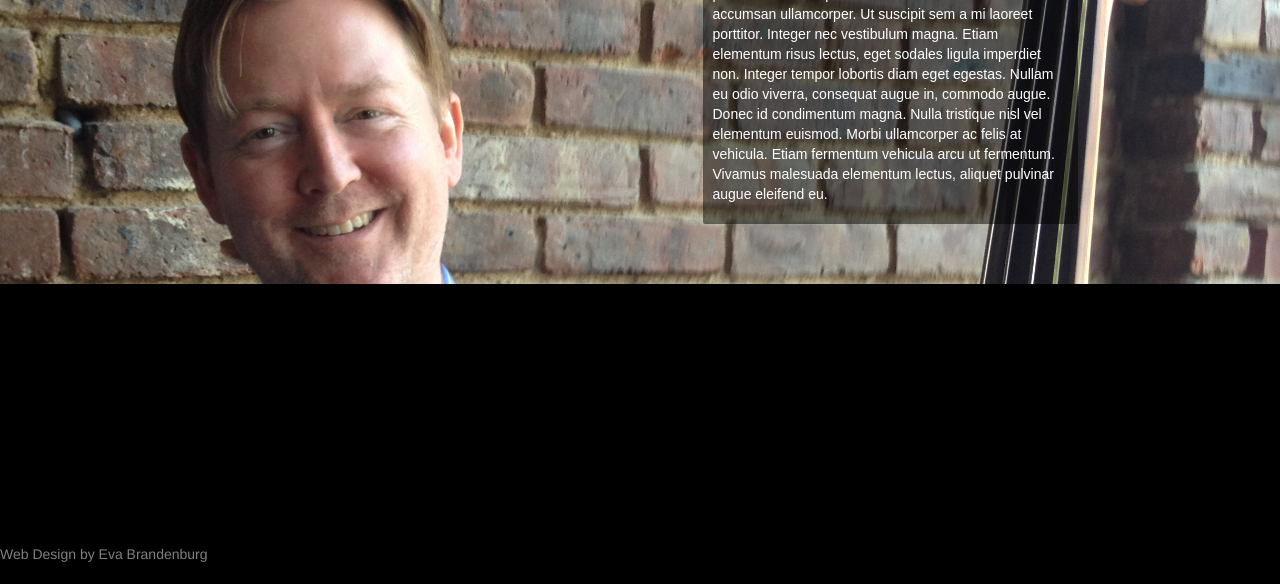
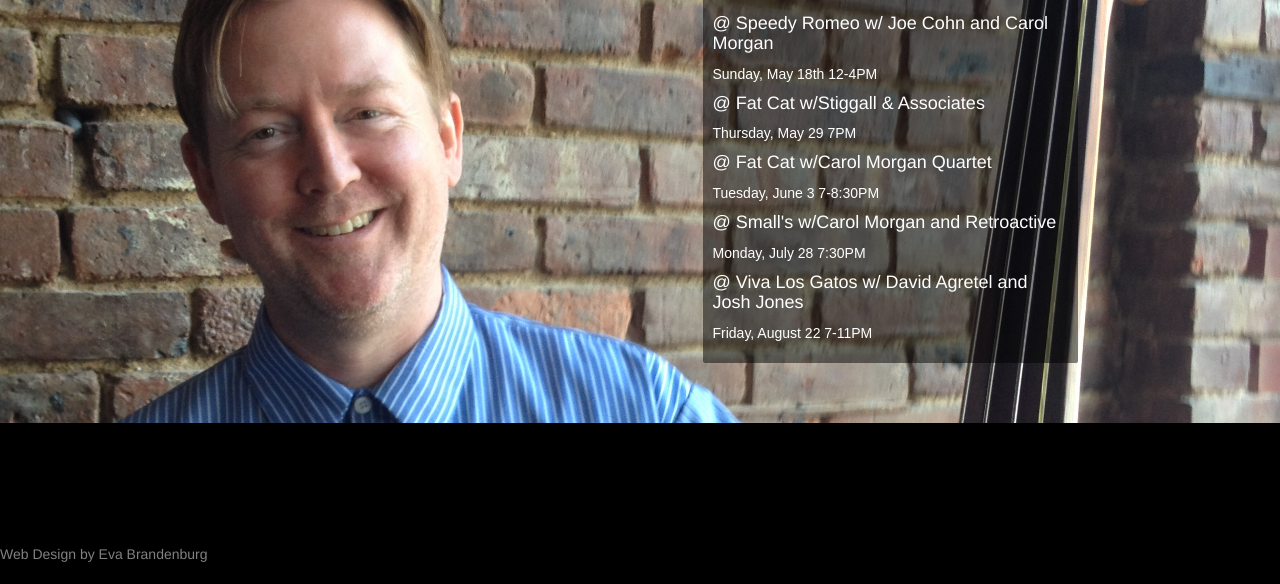
Before and after one commit to evabrandenburg/corin, a plain HTML site: page index.html in a window 1280 px wide. Shown: the part 216-800 px from the top of the page. Drawn offline with nearby package versions, Linux system fonts and the light colour scheme.

Commit message:
schedule

```diff
--- a/index.html
+++ b/index.html
@@ -50,7 +50,26 @@
 
     	<div><p>
 			<!--TEXT AREA... feel free to CHANGE-->
-			Morbi enim risus, feugiat ac lectus ullamcorper, aliquet pharetra felis. Suspendisse sit amet sem eu urna accumsan ullamcorper. Ut suscipit sem a mi laoreet porttitor. Integer nec vestibulum magna. Etiam elementum risus lectus, eget sodales ligula imperdiet non. Integer tempor lobortis diam eget egestas. Nullam eu odio viverra, consequat augue in, commodo augue. Donec id condimentum magna. Nulla tristique nisl vel elementum euismod. Morbi ullamcorper ac felis at vehicula. Etiam fermentum vehicula arcu ut fermentum. Vivamus malesuada elementum lectus, aliquet pulvinar augue eleifend eu.
+
+			<h4>@ Speedy Romeo w/ Joe Cohn and Carol Morgan</h4>
+			<p>Sunday, May 18th 12-4PM</p>
+
+			<h4>@ Fat Cat w/Stiggall & Associates</h4>
+			<p>Thursday, May 29  7PM</p>
+
+			<h4>@ Fat Cat w/Carol Morgan Quartet</h4>
+			<p>Tuesday, June 3 7-8:30PM</p>
+
+			<h4>@ Small's w/Carol Morgan and Retroactive</h4>
+			<p>Monday, July 28 7:30PM</p>
+
+			<h4>@ Viva Los Gatos w/ David Agretel and Josh Jones</h4>
+			<p>Friday, August 22 7-11PM</p>
+
+
+
+
+
 			<!--END TEXT AREA... touch after this at your own risk-->
 
 		</p></div>
--- a/styles/main.css
+++ b/styles/main.css
@@ -97,7 +97,7 @@ nav {
 
 .info {
 
-	margin-top:			90px;
+	margin-top:			130px;
 	margin-bottom:		60px;
 	width:				30%;
 	margin-left:		55%;
```
